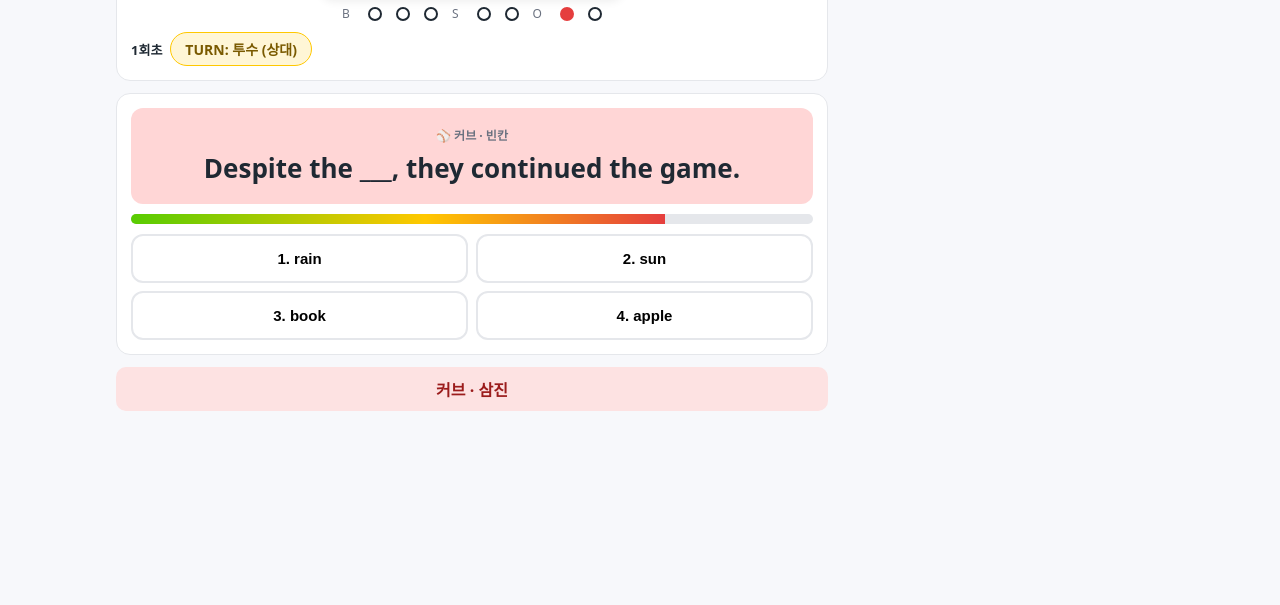
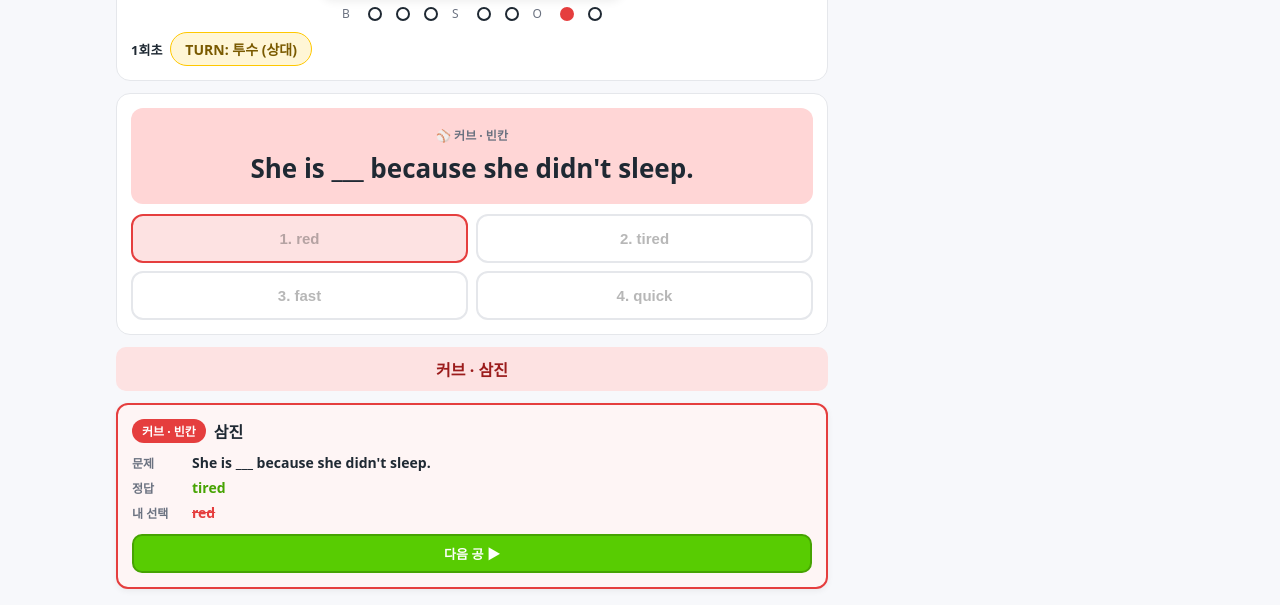
Before and after one commit to sigongjoa/word-gacha-mockup, a website: page baseball-pvp.html in a window 1280 px wide. Shown: the part 530-1135 px from the top of the page. Before the commit the page ends 967 px from the top, so only its background shows below. Drawn offline with Linux system fonts and the light colour scheme.

Commit message:
feat(baseball-pvp): 다음 공 버튼 — 결과 리뷰 후 수동 진행
- EV.READY_NEXT 추가 (C→S): 클라이언트가 결과를 검토한 뒤 명시적으로 다음 투구 요청
- PLAY_RESULT 페이로드에 prompt/answer/correctIndex 포함 — 타자가 사후에 정답 확인 가능
- pvp-state.lastPlay에 prompt/answer 저장 (resolvePlay에서 _serverAnswer 지워지기 전)
- auto scheduleAIPitch 제거 — READY_NEXT 수신 시에만 다음 턴 진행
- .review 패널: 구종·카테고리 / 결과 / 문제 / 정답(초록) / 내 선택(오답이면 빨간 취소선) / 다음 공 ▶ 버튼

```diff
--- a/baseball-pvp.html
+++ b/baseball-pvp.html
@@ -169,6 +169,35 @@
   .choice.correct { background:#dff3dd; border-color:var(--lime); animation: bounce-correct 500ms ease-out; }
   .choice.wrong   { background:#fde2e2; border-color:var(--red); animation: shake-wrong 400ms ease-out; }
   .choice[disabled] { cursor:not-allowed; }
+
+  /* Review panel — 결과 리뷰 후 다음 공 버튼 */
+  .review {
+    margin-top:12px; padding:14px; border-radius:12px;
+    background:#fff; border:2px solid var(--line);
+    box-shadow:0 2px 6px rgba(0,0,0,.06);
+    animation: review-fade-in 250ms ease-out;
+  }
+  @keyframes review-fade-in {
+    0%   { opacity:0; transform:translateY(8px); }
+    100% { opacity:1; transform:translateY(0); }
+  }
+  .review.correct { border-color:var(--lime); background:#f3fbef; }
+  .review.wrong   { border-color:var(--red);  background:#fef5f5; }
+  .review-header { display:flex; gap:8px; align-items:center; margin-bottom:10px; }
+  .review-badge {
+    padding:3px 10px; border-radius:999px; font-weight:800; font-size:12px; color:#fff;
+    background:var(--sub);
+  }
+  .review.correct .review-badge { background:var(--lime-d); }
+  .review.wrong   .review-badge { background:var(--red); }
+  .review-result { font-weight:800; font-size:16px; color:var(--ink); }
+  .review-body { display:grid; gap:6px; margin-bottom:12px; }
+  .review-line { display:grid; grid-template-columns:60px 1fr; align-items:center; font-size:14px; }
+  .review-label { color:var(--sub); font-size:12px; font-weight:700; }
+  .review-line b { font-weight:800; color:var(--ink); }
+  .review-line b.ok { color:var(--lime-d); }
+  .review-line b.ng { color:var(--red); text-decoration:line-through; }
+  .next-btn { width:100%; padding:12px; font-size:15px; }
 
   /* Pitcher info (본인이 던진 공 정보) */
   .pitcher-info { margin-top:12px; padding:12px; border-radius:10px; background:#fff8e6; border:2px dashed var(--gold); font-size:14px; }
@@ -462,6 +491,19 @@
     </div>
 
     <div class="callout" id="callout"></div>
+
+    <div class="review" id="review" hidden>
+      <div class="review-header">
+        <span class="review-badge" id="reviewBadge"></span>
+        <span class="review-result" id="reviewResult"></span>
+      </div>
+      <div class="review-body">
+        <div class="review-line"><span class="review-label">문제</span><b id="reviewPrompt"></b></div>
+        <div class="review-line"><span class="review-label">정답</span><b class="ok" id="reviewAnswer"></b></div>
+        <div class="review-line" id="reviewYourPickLine"><span class="review-label">내 선택</span><b id="reviewYourPick"></b></div>
+      </div>
+      <button class="btn primary next-btn" id="nextBtn">다음 공 ▶</button>
+    </div>
   </main>
 
   <aside class="sidebar">
@@ -514,6 +556,10 @@
     prompt: $('#prompt'), ptype: $('#ptype'), promptText: $('#promptText'),
     choices: $('#choices'),
     callout: $('#callout'),
+    review: $('#review'), reviewBadge: $('#reviewBadge'), reviewResult: $('#reviewResult'),
+    reviewPrompt: $('#reviewPrompt'), reviewAnswer: $('#reviewAnswer'),
+    reviewYourPick: $('#reviewYourPick'), reviewYourPickLine: $('#reviewYourPickLine'),
+    nextBtn: $('#nextBtn'),
     log: $('#log'),
     roleSwitch: $('#roleSwitch'),
     pitcherChar: $('#pitcherChar'), batterChar: $('#batterChar'),
@@ -533,6 +579,25 @@
   let prevState = null;
 
   function pitchClassFor(type) { return type === '직구' ? 'fastball' : type === '슬라이더' ? 'slider' : 'curve'; }
+
+  function showReview(r) {
+    const cat = PITCH_CATEGORY[r.type] ?? '';
+    els.review.className = 'review ' + (r.correct ? 'correct' : 'wrong');
+    els.reviewBadge.textContent = `${r.type}${cat ? ' · ' + cat : ''}`;
+    els.reviewResult.textContent = r.result + (r.runs > 0 ? ` · +${r.runs}점` : '');
+    els.reviewPrompt.textContent = r.prompt || (lastThrown && lastThrown.prompt) || '';
+    els.reviewAnswer.textContent = r.answer || '';
+    if (role === 'batter' && pickedLast >= 0 && lastThrown) {
+      const myPickText = lastThrown.options[pickedLast];
+      els.reviewYourPick.textContent = myPickText;
+      els.reviewYourPick.className = r.correct ? 'ok' : 'ng';
+      els.reviewYourPickLine.hidden = false;
+    } else {
+      els.reviewYourPickLine.hidden = true;
+    }
+    els.review.hidden = false;
+  }
+  function hideReview() { els.review.hidden = true; }
 
   function showCallout(text, cls = 'info', hold = 1400) {
     els.callout.textContent = text;
@@ -813,6 +878,7 @@
       lastThrown = q;
       hideBatterPanel();
       hidePitcherInfo();
+      hideReview();
       windupPitcher();
       await sleep(200);
       // Kick off ball flight in background — do NOT await.
@@ -853,6 +919,7 @@
         burstConfetti(40 + r.runs * 24);
         if (r.runs >= 2) flashGold();
       }
+      showReview(r);
     });
     t.on(EV.GAME_END, async (r, env) => {
       renderLogRow('S→C', env);
@@ -897,6 +964,10 @@
     b.addEventListener('click', () => selectPitch(b.dataset.pitch));
   });
   els.endClose.addEventListener('click', () => { els.endOverlay.classList.remove('show'); startGame(); });
+  els.nextBtn.addEventListener('click', () => {
+    hideReview();
+    transport.send(EV.READY_NEXT, {});
+  });
 
   // Ensure batter panel visible for default batter role
   els.batterPanel.hidden = false;
--- a/js/pvp-proto.js
+++ b/js/pvp-proto.js
@@ -8,6 +8,7 @@ export const EV = Object.freeze({
   PITCH_THROWN:   'pitch:thrown',   // S→C  (broadcast — no answer inside)
   PITCH_INFO:     'pitch:info',     // S→C  (pitcher only — includes answer)
   BAT_ANSWER:     'bat:answer',     // C→S  (batter only)
+  READY_NEXT:     'ready:next',     // C→S  (proceed to next pitch after reviewing result)
   PLAY_RESULT:    'play:result',    // S→C  (includes correct flag + state delta)
   TURN_START:     'turn:start',     // S→C
   GAME_END:       'game:end',       // S→C
@@ -35,6 +36,7 @@ const VALIDATORS = {
   [EV.PITCH_THROWN]: p => str(p.type) && str(p.prompt) && Array.isArray(p.options) && p.options.length === 4 ? null : 'invalid pitch:thrown',
   [EV.PITCH_INFO]:   p => str(p.type) && str(p.answer) && Number.isInteger(p.correctIndex) ? null : 'invalid pitch:info',
   [EV.BAT_ANSWER]:   p => Number.isInteger(p.pickedIndex) && p.pickedIndex >= 0 && p.pickedIndex < 4 ? null : 'invalid bat:answer',
+  [EV.READY_NEXT]:   _ => null,
   [EV.PLAY_RESULT]:  p => typeof p.correct === 'boolean' && str(p.result) ? null : 'invalid play:result',
   [EV.TURN_START]:   p => str(p.whoseTurn) ? null : 'invalid turn:start',
   [EV.GAME_END]:     p => num(p.home) && num(p.away) ? null : 'invalid game:end',
@@ -58,5 +60,5 @@ export function isClientBound(type) {
   return [EV.ROOM_STATE, EV.PITCH_THROWN, EV.PITCH_INFO, EV.PLAY_RESULT, EV.TURN_START, EV.GAME_END].includes(type);
 }
 export function isServerBound(type) {
-  return [EV.ROOM_JOIN, EV.PITCH_SELECT, EV.BAT_ANSWER].includes(type);
+  return [EV.ROOM_JOIN, EV.PITCH_SELECT, EV.BAT_ANSWER, EV.READY_NEXT].includes(type);
 }
--- a/js/pvp-state.js
+++ b/js/pvp-state.js
@@ -78,6 +78,10 @@ export function applyTimeout(state) {
 
 function resolvePlay(state, correct) {
   const pitchType = state._serverAnswer.pitchType;
+  const prompt = state._serverAnswer.prompt;
+  const options = state._serverAnswer.options;
+  const correctIndex = state._serverAnswer.correctIndex;
+  const answer = options[correctIndex];
   let next = { ...state, phase: 'RESOLVING', _serverAnswer: null };
 
   // 직구: 기본 볼/스트라이크 카운트 기반
@@ -118,7 +122,7 @@ function resolvePlay(state, correct) {
     }
   }
 
-  next.lastPlay = { type: pitchType, correct, result, runs };
+  next.lastPlay = { type: pitchType, correct, result, runs, prompt, answer, correctIndex };
 
   if (next.outs >= 3) return endHalf(next);
   next.phase = 'IDLE';
--- a/js/pvp-transport-mock.js
+++ b/js/pvp-transport-mock.js
@@ -82,6 +82,13 @@ export function createMockTransport({ humanRole = 'batter', tier = 1, rand = Mat
       feedBatAnswer(payload.pickedIndex);
       return;
     }
+
+    if (type === EV.READY_NEXT) {
+      if (game.phase === 'END') return;
+      if (humanRole === 'batter') scheduleAIPitch();
+      else emit(EV.TURN_START, { whoseTurn: 'pitcher' });
+      return;
+    }
   }
 
   function feedBatAnswer(pickedIndex) {
@@ -91,15 +98,16 @@ export function createMockTransport({ humanRole = 'batter', tier = 1, rand = Mat
       result: game.lastPlay.result,
       runs: game.lastPlay.runs,
       type: game.lastPlay.type,
+      prompt: game.lastPlay.prompt,
+      answer: game.lastPlay.answer,
+      correctIndex: game.lastPlay.correctIndex,
     });
     emit(EV.ROOM_STATE, snapshotRoomState());
     if (game.phase === 'END') {
       emit(EV.GAME_END, { home: game.homeScore, away: game.awayScore, winner: winnerOf(game) });
       return;
     }
-    // Next turn
-    if (humanRole === 'batter') scheduleAIPitch();
-    else emit(EV.TURN_START, { whoseTurn: 'pitcher' });
+    // Next turn: wait for client to press "다음 공" → READY_NEXT
   }
 
   function scheduleAIPitch() {
```
Also changed, not shown: tests/_pvp-next-button-smoke.mjs (added, +43 -0 lines).
